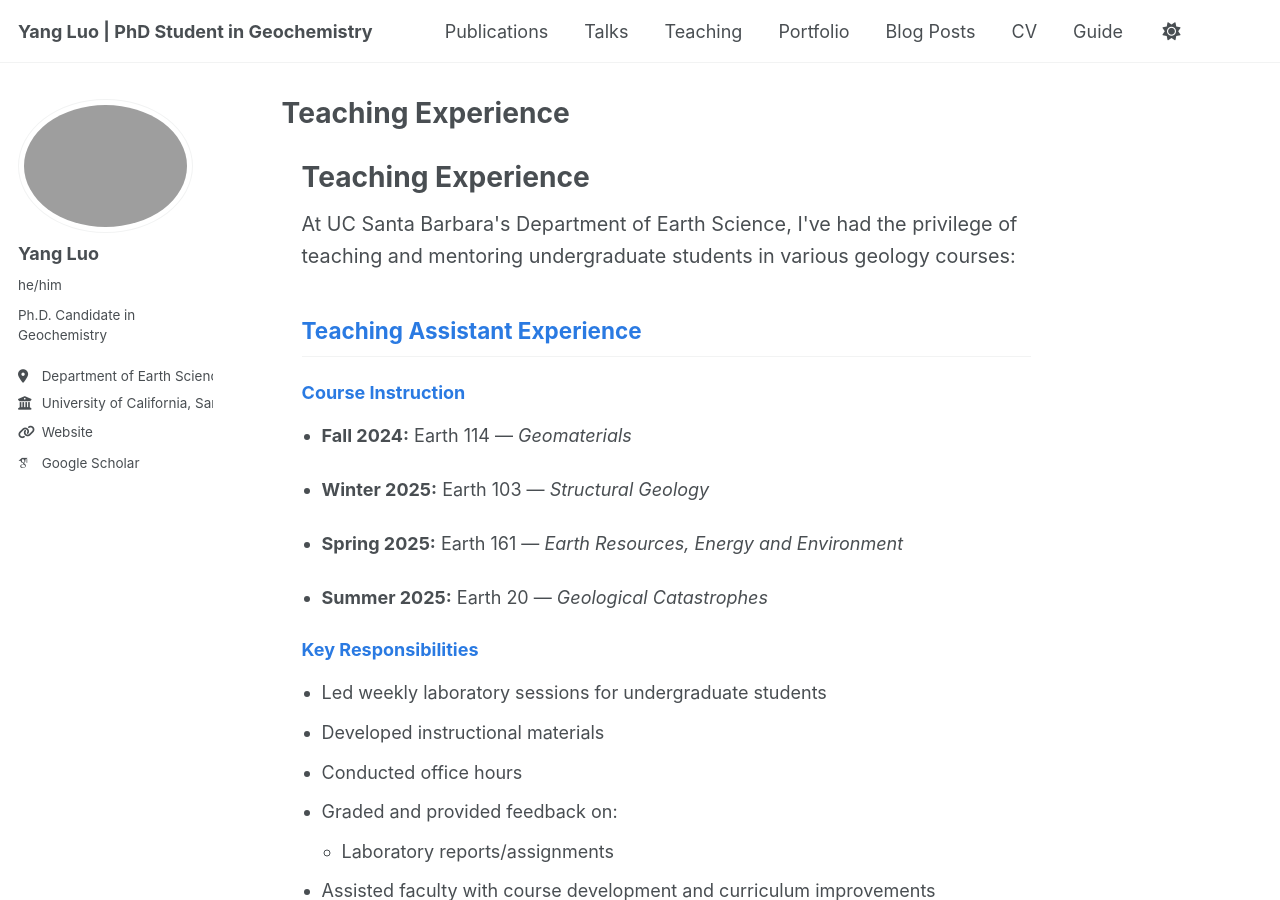
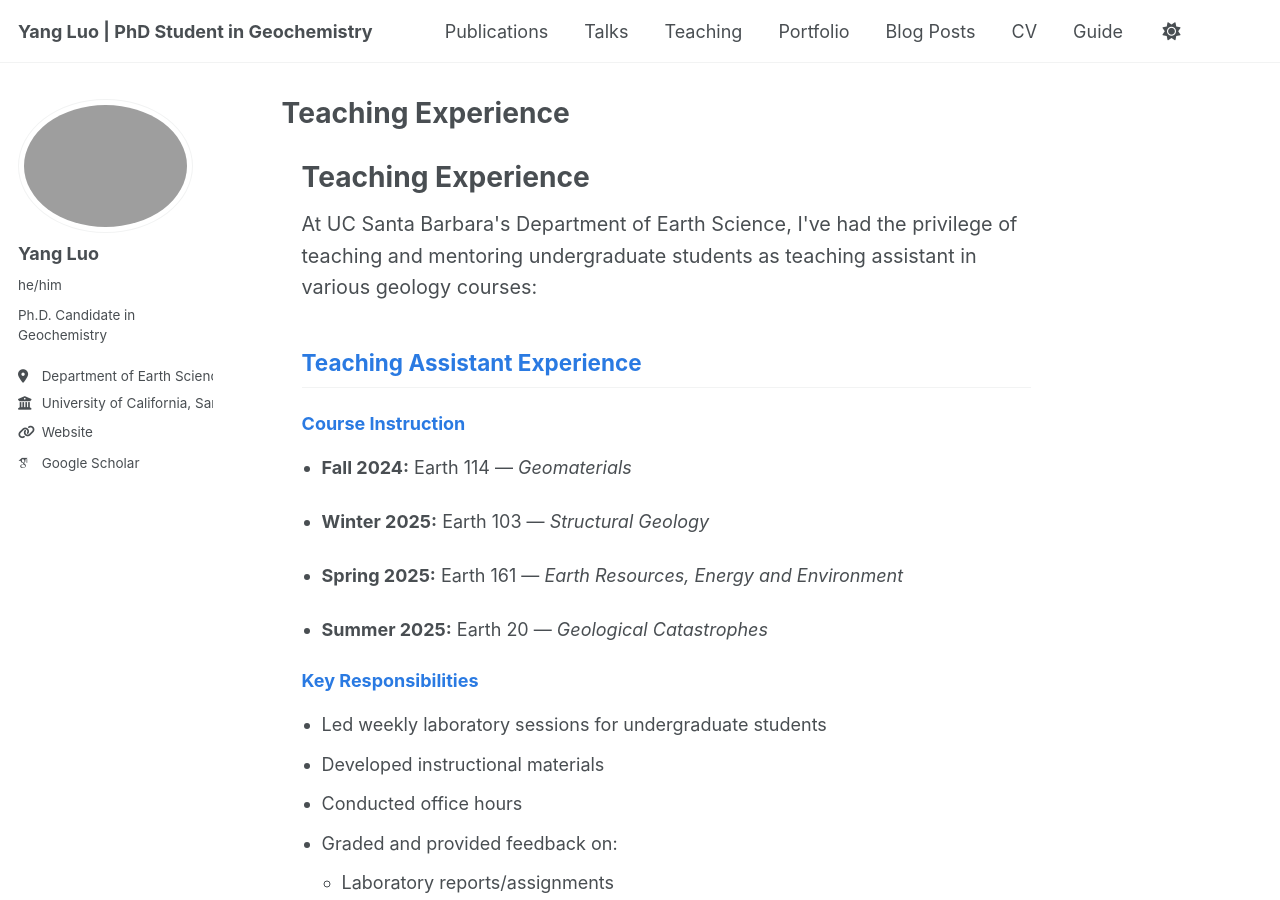
Before and after one commit to yangluo-geol/yangluo-geol.github.io, a Jekyll site: the page built from _pages/teaching.html, in a window 1280 px wide and 900 px high. Built offline with Jekyll 4.4.1, drawn with Linux system fonts in a browser that asks for light colours; some web fonts are replaced; a script that is not in the unit is left out.

Commit message:
Update teaching.html

```diff
--- a/_pages/teaching.html
+++ b/_pages/teaching.html
@@ -12,7 +12,7 @@ breadcrumbs: true
   <h1>Teaching Experience</h1>
 
   <div class="teaching-intro">
-    <p>At UC Santa Barbara's Department of Earth Science, I've had the privilege of teaching and mentoring undergraduate students in various geology courses:</p>
+    <p>At UC Santa Barbara's Department of Earth Science, I've had the privilege of teaching and mentoring undergraduate students as teaching assistant in various geology courses:</p>
   </div>
 
   {% assign ta = site.teaching | first %}
```
